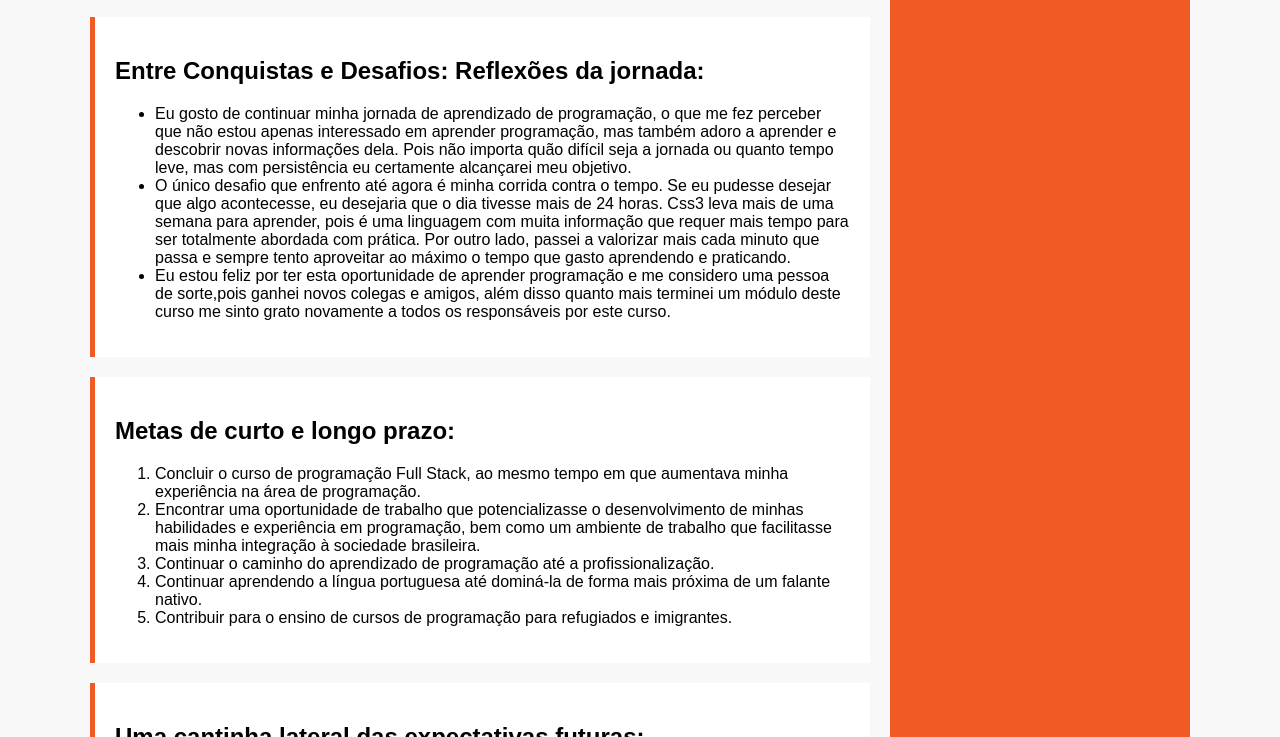
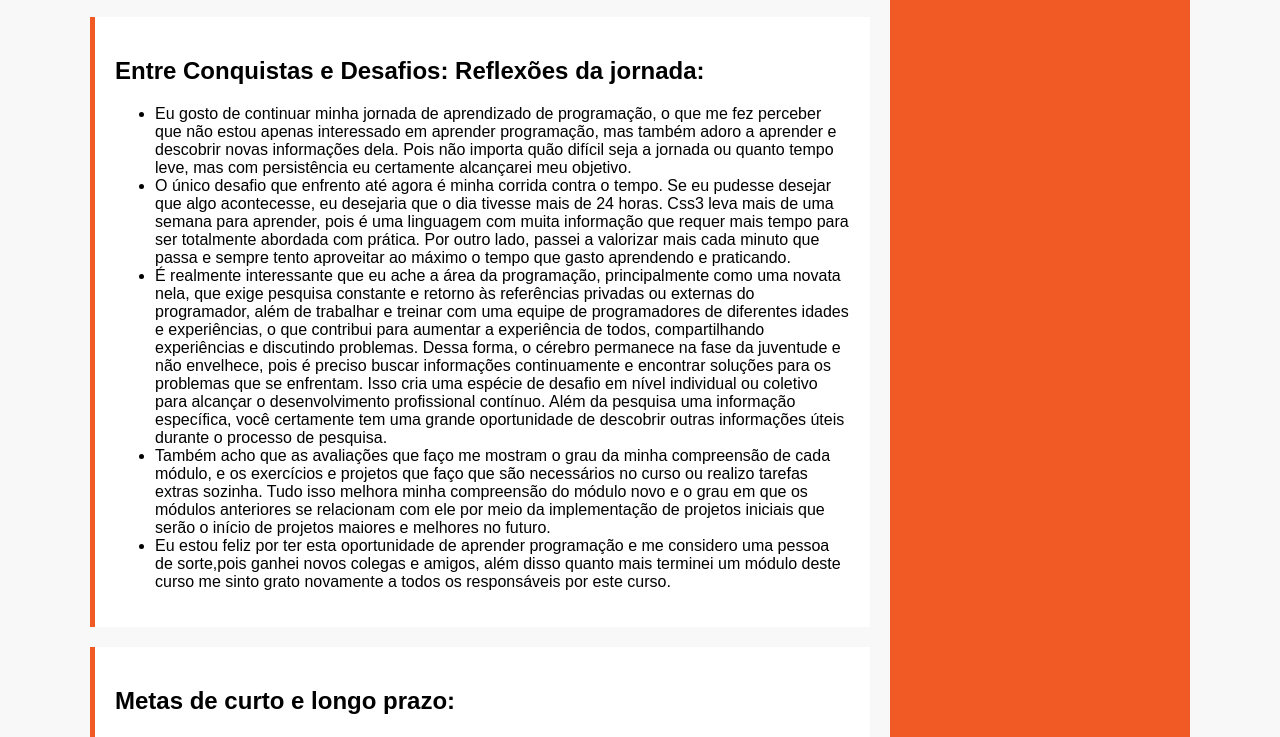
Before and after one commit to Sara-source01/Meu-portfolio, a plain HTML site: page jornada.html in a window 1280 px wide. Shown: the part 1272-2009 px from the top of the page. Drawn offline with Linux system fonts and the light colour scheme.

Commit message:
m17 adicionei alteração de estilo de arquivo de jornada.css

```diff
--- a/jornada.css
+++ b/jornada.css
@@ -57,6 +57,9 @@ body {
     width: 100px;
     height: 100px;
     border-radius: 50%;
+    border: 5px solid #00bcd4;
+    box-shadow: 0 0 15px rgba(0,0,0,0.2);
+
   }
 
 
--- a/jornada.html
+++ b/jornada.html
@@ -178,6 +178,29 @@
                         tento
                         aproveitar ao máximo o tempo que gasto aprendendo e praticando.
                     </li>
+                    <li>É realmente interessante que eu ache a área da programação, principalmente como uma novata nela,
+                        que exige pesquisa constante e retorno às referências privadas ou externas do programador,
+                        além de trabalhar e treinar com uma equipe de programadores de diferentes idades e experiências,
+                        o que contribui para aumentar a experiência de todos, compartilhando experiências e discutindo
+                        problemas.
+                        Dessa forma, o cérebro permanece na fase da juventude e não envelhece, pois é preciso buscar
+                        informações
+                        continuamente e encontrar soluções para os problemas que se enfrentam. Isso cria uma espécie de
+                        desafio
+                        em nível individual ou coletivo para alcançar o desenvolvimento profissional contínuo. Além da
+                        pesquisa
+                        uma informação específica, você certamente tem uma grande oportunidade de descobrir outras
+                        informações
+                        úteis durante o processo de pesquisa.
+                    </li>
+                    <li>Também acho que as avaliações que faço me mostram o grau da minha compreensão de cada módulo,
+                        e os exercícios e projetos que faço que são necessários no curso ou realizo tarefas extras
+                        sozinha.
+                        Tudo isso melhora minha compreensão do módulo novo e o grau em que os módulos anteriores se
+                        relacionam
+                        com ele por meio da implementação de projetos iniciais que serão o início de projetos maiores e
+                        melhores no futuro.
+                    </li>
                     <li>Eu estou feliz por ter esta oportunidade de aprender programação e me considero uma pessoa
                         de
                         sorte,pois ganhei novos colegas e amigos, além disso quanto mais terminei um módulo deste
```
